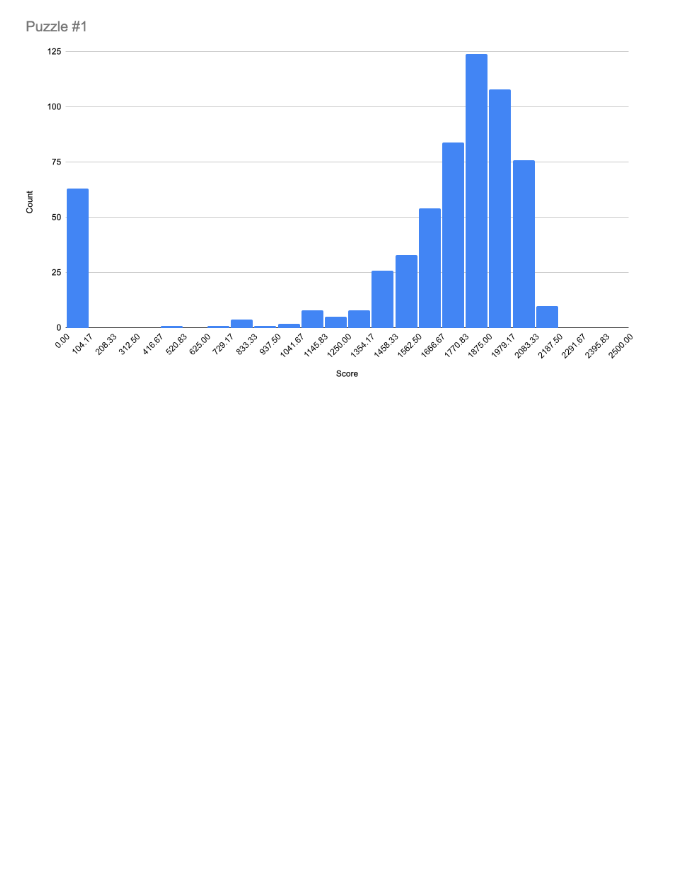
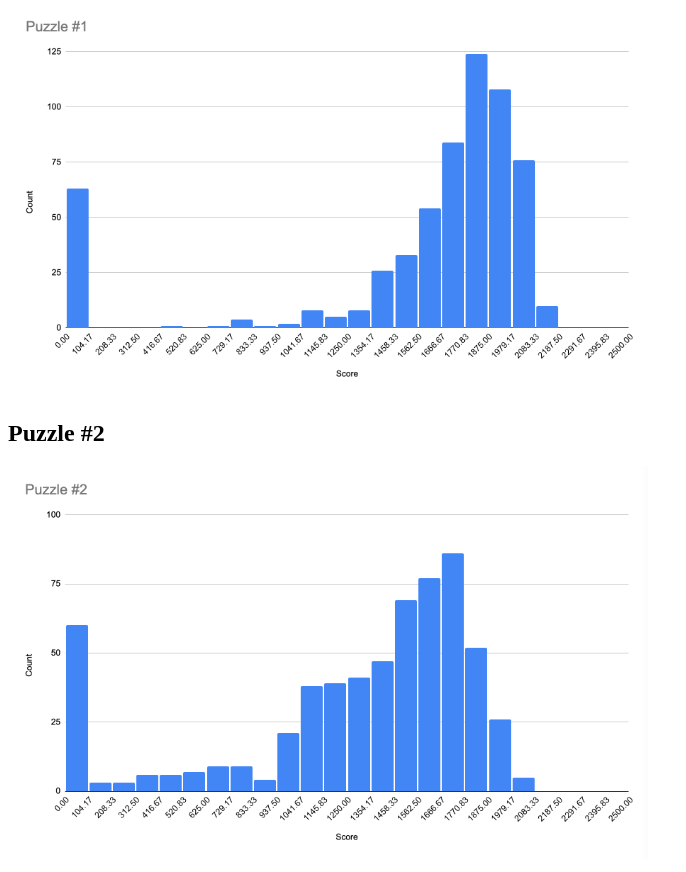
Before and after one commit to emilong/boswords-summer-2021, a plain HTML site: page index.html in a window 1280 px wide. Shown: the part 588-1460 px from the top of the page, without its empty margins (0-686 px from the left). Before the commit the page ends 996 px from the top, so only its background shows below. Drawn offline with Linux system fonts and the light colour scheme.

Commit message:
Update index.html

```diff
--- a/index.html
+++ b/index.html
@@ -9,4 +9,8 @@
     <h2>Puzzle #1</h2>
     <img alt="Puzzle #1 histogram" width="640" src="puzzle-1.png">
   </div>
+  <div>
+    <h2>Puzzle #2</h2>
+    <img alt="Puzzle #2 histogram" width="640" src="puzzle-2.png">
+  </div>
 </body>
```
